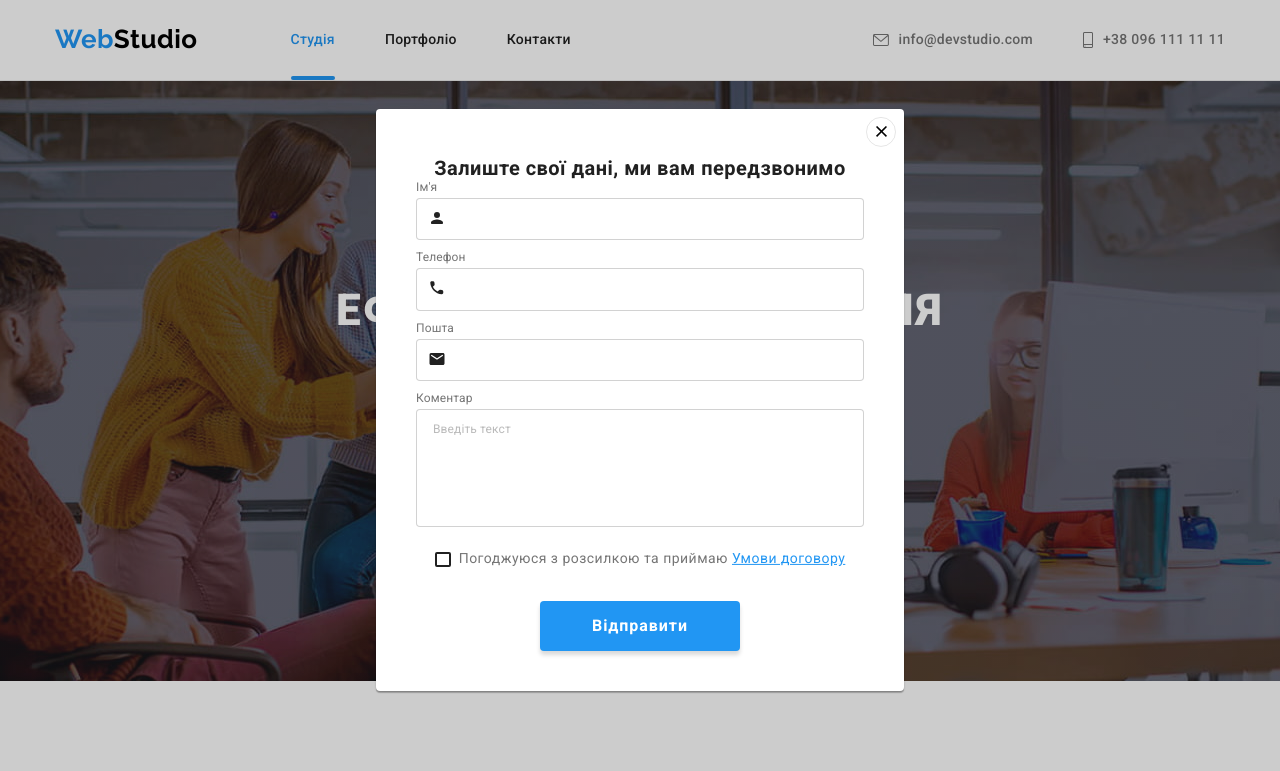
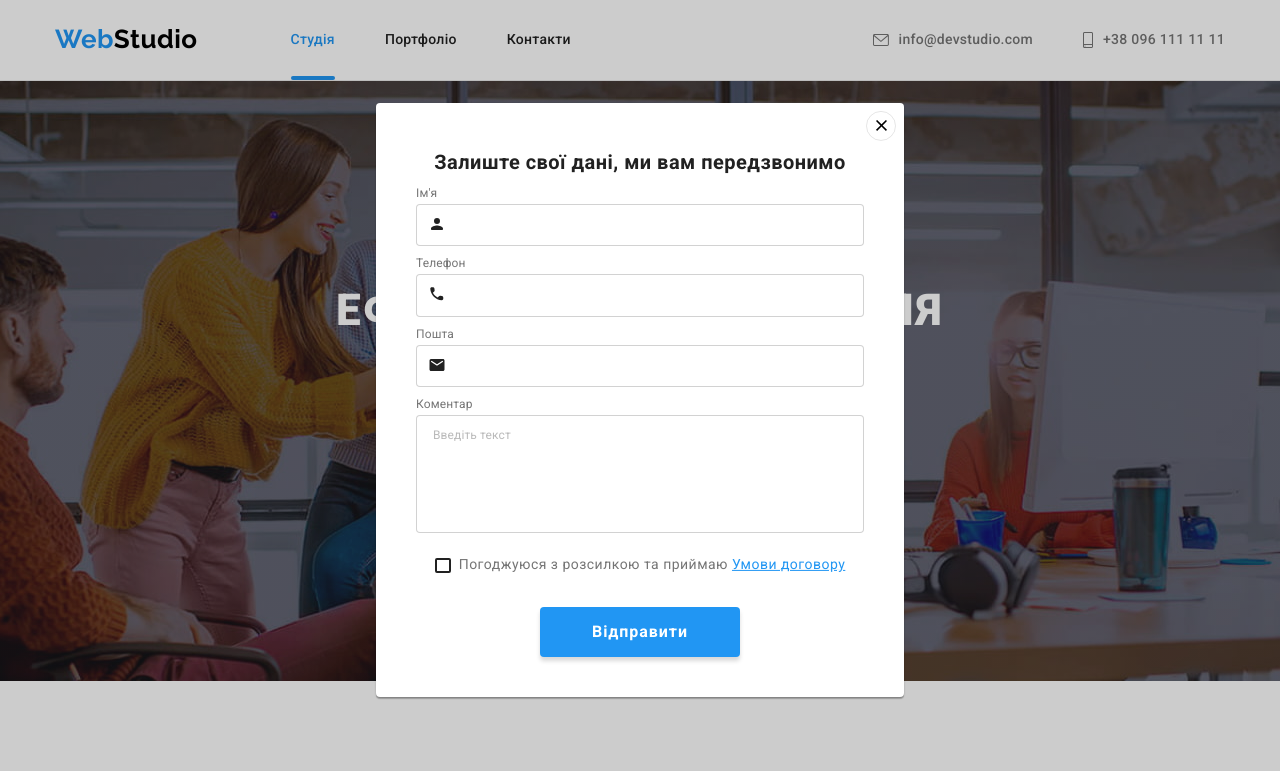
Before and after one commit to LeniFraud/goit-markup-hw-06, a plain HTML site: page index.html in a window 1280 px wide. Both pictures are taken after a click on the button "Замовити послугу". Shown: the top 771 px of the page. Drawn offline with nearby package versions, Linux system fonts and the light colour scheme.

Commit message:
update html and css for modal

```diff
--- a/css/styles.css
+++ b/css/styles.css
@@ -280,7 +280,7 @@ textarea {
 }
 
 .modal-form-title {
-  margin-bottom: 4px;
+  margin-bottom: 12px;
   font-size: 20px;
   line-height: 1.15;
 }
@@ -359,6 +359,7 @@ textarea {
   justify-content: center;
   margin-top: 20px;
   margin-bottom: 30px;
+  cursor: pointer;
 }
 
 .modal-form-policy-box {
@@ -371,7 +372,7 @@ textarea {
 .modal-form-policy-icon {
   position: absolute;
   z-index: -1;
-  top: 4px;
+  top: 5px;
   left: 19px;
 }
 
--- a/index.html
+++ b/index.html
@@ -75,7 +75,7 @@
               </svg>
             </button>
             <form class="modal-form" autocomplete="off">
-              <b class="modal-form-title">Залиште свої дані, ми вам передзвонимо</b>
+              <h2 class="modal-form-title">Залиште свої дані, ми вам передзвонимо</h2>
               <div class="modal-form-input-wrap">
                 <label class="modal-form-field">
                   <span class="modal-form-label">Ім'я</span>
```
Also changed, not shown: images/icons.svg, images/icons11.svg (added).
